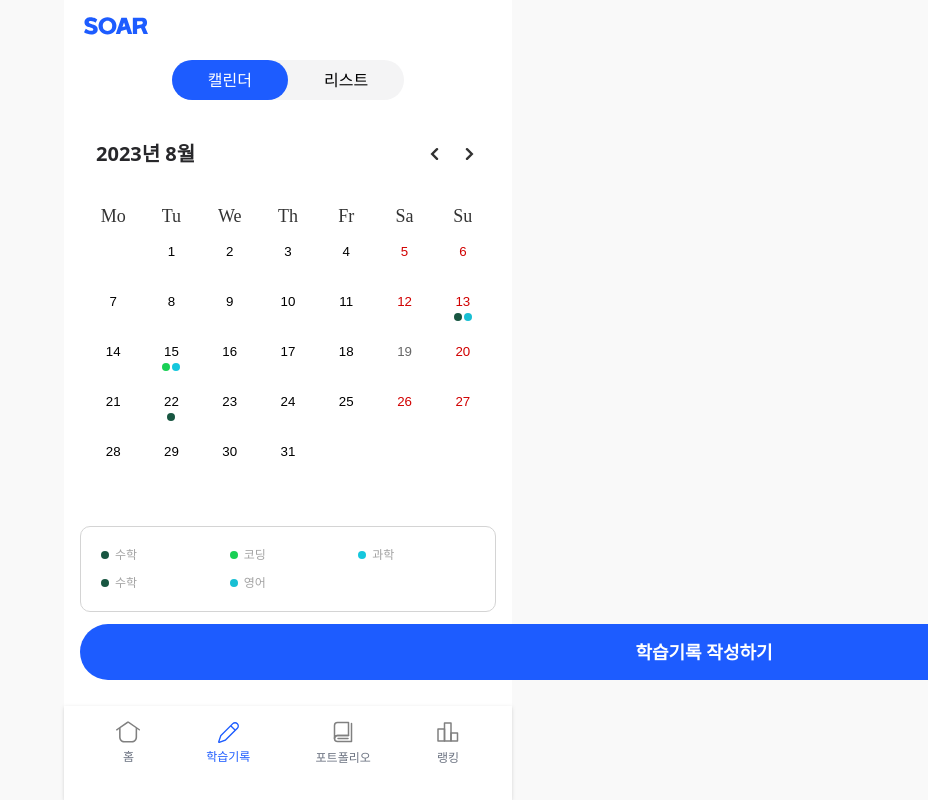
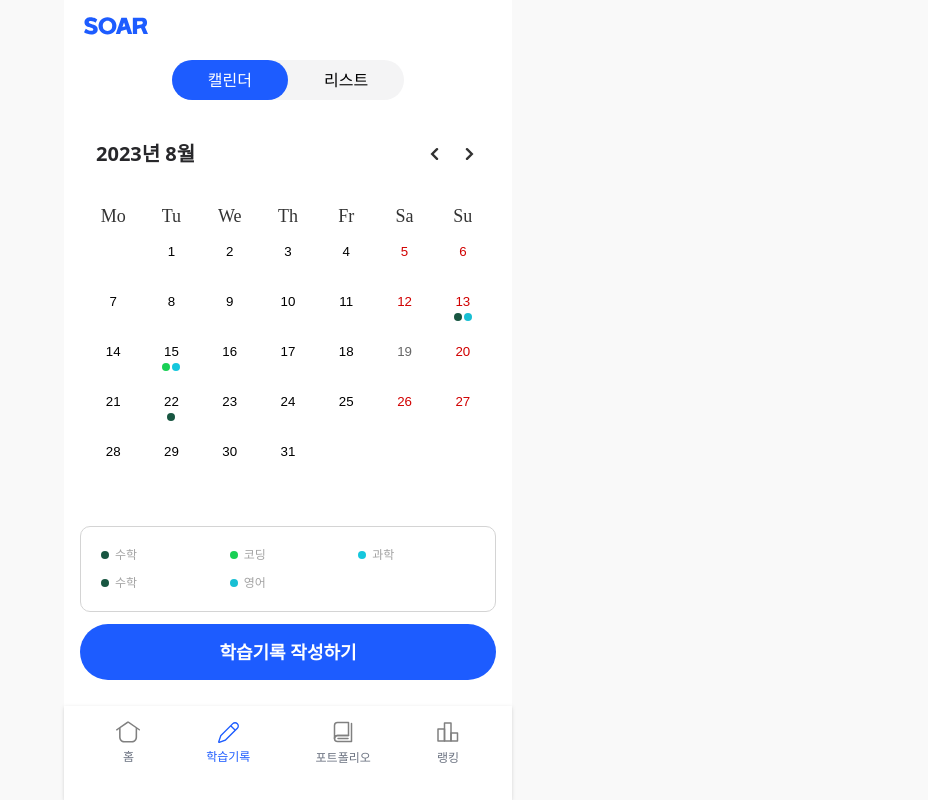
Before and after one commit to TeamDivers/Soar, a React (Create React App) app in the folder client/: page /record in a window 1280 px wide. Shown: the whole page, without its empty margins (352-1280 px from the left). Built offline with nearby package versions, Linux system fonts and the light colour scheme.

Commit message:
fix: fixed roundButton overflow

```diff
--- a/client/src/routes/record/index.tsx
+++ b/client/src/routes/record/index.tsx
@@ -87,7 +87,10 @@ const Record = () => {
             ) : (
                 <ListView data={data} />
             )}
-            <div className="fixed bottom-[120px] w-full px-4 mx-auto">
+            <div
+                className="fixed bottom-[120px] px-4 max-w-md"
+                style={{ width: '-webkit-fill-available' }}
+            >
                 <RoundButton
                     onClick={function (): void {
                         throw new Error('Function not implemented.');
```
